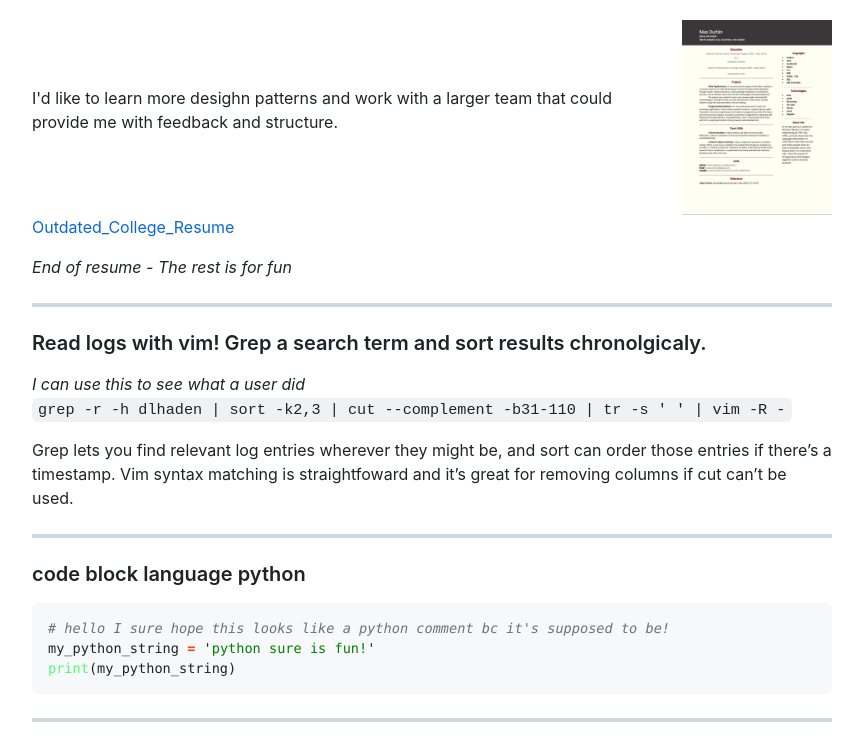
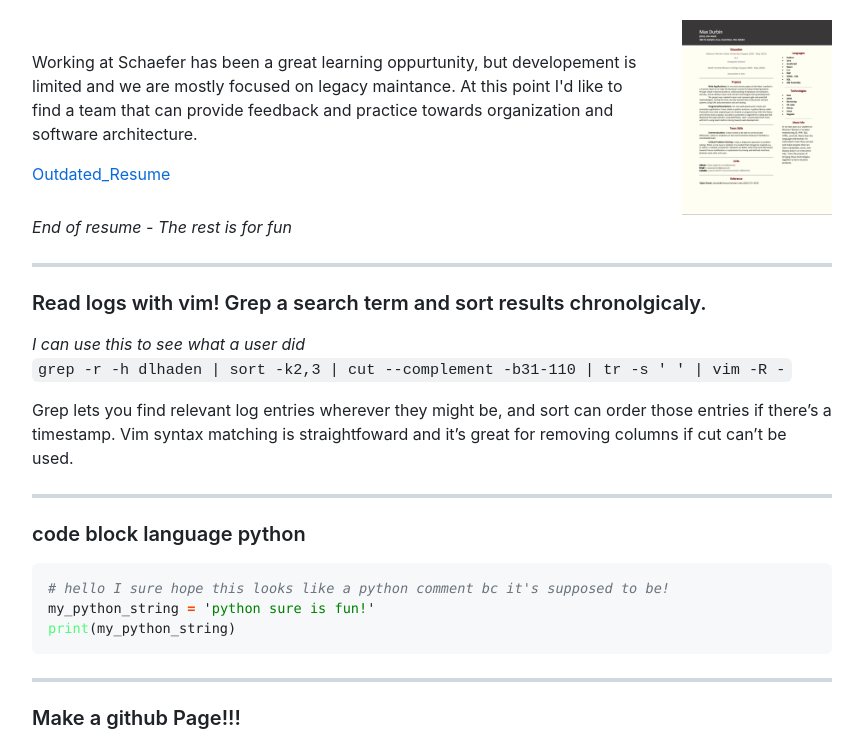
Before and after one commit to Max-Durbin/maxdurbin, a Jekyll site: the page built from index.md, in a window 1280 px wide, cut to the strip 705-1453 px from the top of the page. Shown: the whole strip, without its empty margins (208-1071 px from the left). Built offline with Jekyll 4.4.1, drawn with Linux system fonts in a browser that asks for light colours; nearby versions of some CDN libraries.

Commit message:
edited resume blurt

```diff
--- a/index.md
+++ b/index.md
@@ -12,30 +18,26 @@ We do some development on an internal diagnostics site but our primary responsib
 
 <div class="video">
  <iframe width="560"
-  height="315"
-  src="https://www.youtube.com/embed/8ypcAtJOHbI?si=JMTbLQdDpypjjka2"
-  title="YouTube video player"
-  frameborder="0"
-  allow="accelerometer; autoplay; clipboard-write; encrypted-media; gyroscope; picture-in-picture; web-share"
-  referrerpolicy="strict-origin-when-cross-origin" allowfullscreen>
+     height="315"
+     src="https://www.youtube.com/embed/8ypcAtJOHbI?si=JMTbLQdDpypjjka2"
+     title="YouTube video player"
+     frameborder="0"
+     allow="accelerometer; autoplay; clipboard-write; encrypted-media; gyroscope; picture-in-picture; web-share"
+     referrerpolicy="strict-origin-when-cross-origin" allowfullscreen>
  </iframe>
 </div>
-
-
-
 
 <div class="side-by-side">
  <div>
   <p>
-      I'd like to learn more desighn patterns and work with a larger team that could provide me with feedback and structure.
+      Working at Schaefer has been a great learning oppurtunity, but developement is limited and we are mostly focused on legacy maintance. At this point I'd like to find a team that can provide feedback and practice towards organization and software architecture.
   </p>
+  <a href="assets/MaxDurbinResume.pdf">Outdated_Resume</a>
  </div>
-
   <img src="{{ '/assets/images/MaxDurbinResume.png' | relative_url }}" alt="resume preview">
 </div>
 
 
-[Outdated_College_Resume](assets/MaxDurbinResume.pdf)
 
 
 
```
Also changed, not shown: other parts of index.md (+6 -0 lines).
